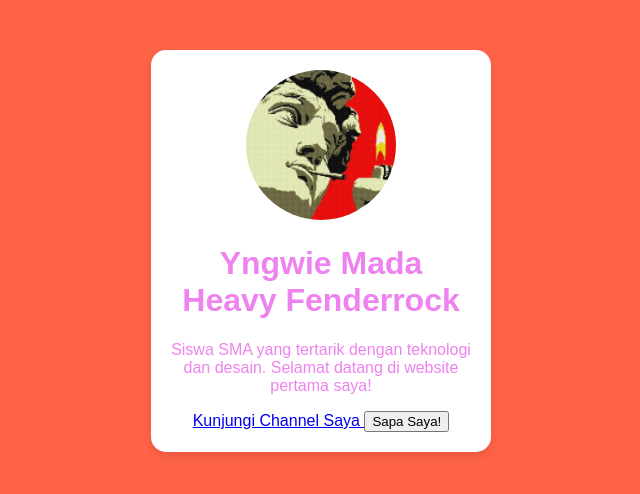
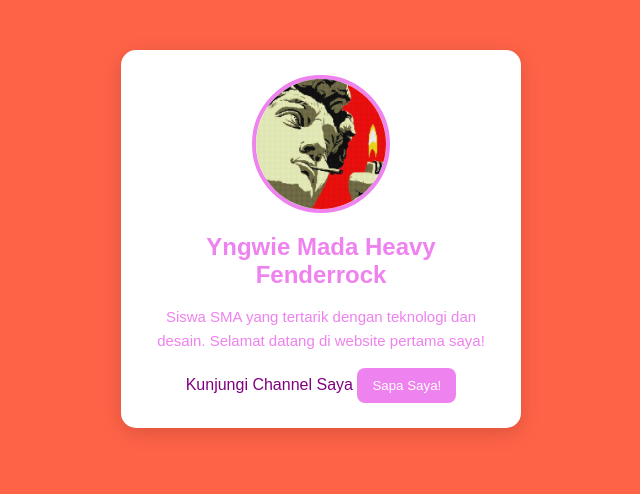
Before and after one commit to madaingwie-pixel/Pelatihan-tik-, a plain HTML site: page index.html in a window 1280 px wide. Shown: the whole page, without its empty margins (319-959 px from the left). Drawn offline with Linux system fonts and the light colour scheme.

Commit message:
Update style.css

```diff
--- a/style.css
+++ b/style.css
@@ -1,22 +1,55 @@
+
 body {
-    background-color: #ff6347; /* Warna oranye pastel */
+    background-color: #ff6347;
     font-family: Arial, sans-serif;
-    color: #ee82ee; /* Warna teks ungu pastel */
+    color: #ee82ee;
+    margin: 0;
+    padding: 0;
 }
 
 .kartu-profil {
-    width: 300px;
+    width: 350px;
+    max-width: calc(100% - 70px);
     margin: 50px auto;
-    padding: 20px;
+    padding: 25px;
     background-color: white;
     border-radius: 15px;
-    box-shadow: 0 4px 8px rgba(0,0,0,0.1);
     text-align: center;
+    box-shadow: 0 5px 20px rgba(0,0,0,0.15);
 }
 
 .kartu-profil img {
-    width: 150px;
-    height: 150px;
+    width: 130px;
+    height: 130px;
+    border-radius: 50%;
     object-fit: cover;
-    border-radius: 50%;
+    border: 4px solid #ee82ee;
 }
+
+.kartu-profil h1 {
+    font-size: 24px;
+    color: #ee82ee;
+}
+
+.kartu-profil p {
+    font-size: 15px;
+    line-height: 1.6;
+}
+
+.kartu-profil a {
+    color: purple;
+    text-decoration: none;
+}
+
+.kartu-profil button {
+    background-color: #ee82ee;
+    color: white;
+    border: none;
+    padding: 10px 15px;
+    border-radius: 8px;
+    cursor: pointer;
+}
+
+.kartu-profil button:hover {
+    background-color: purple;
+}
```
